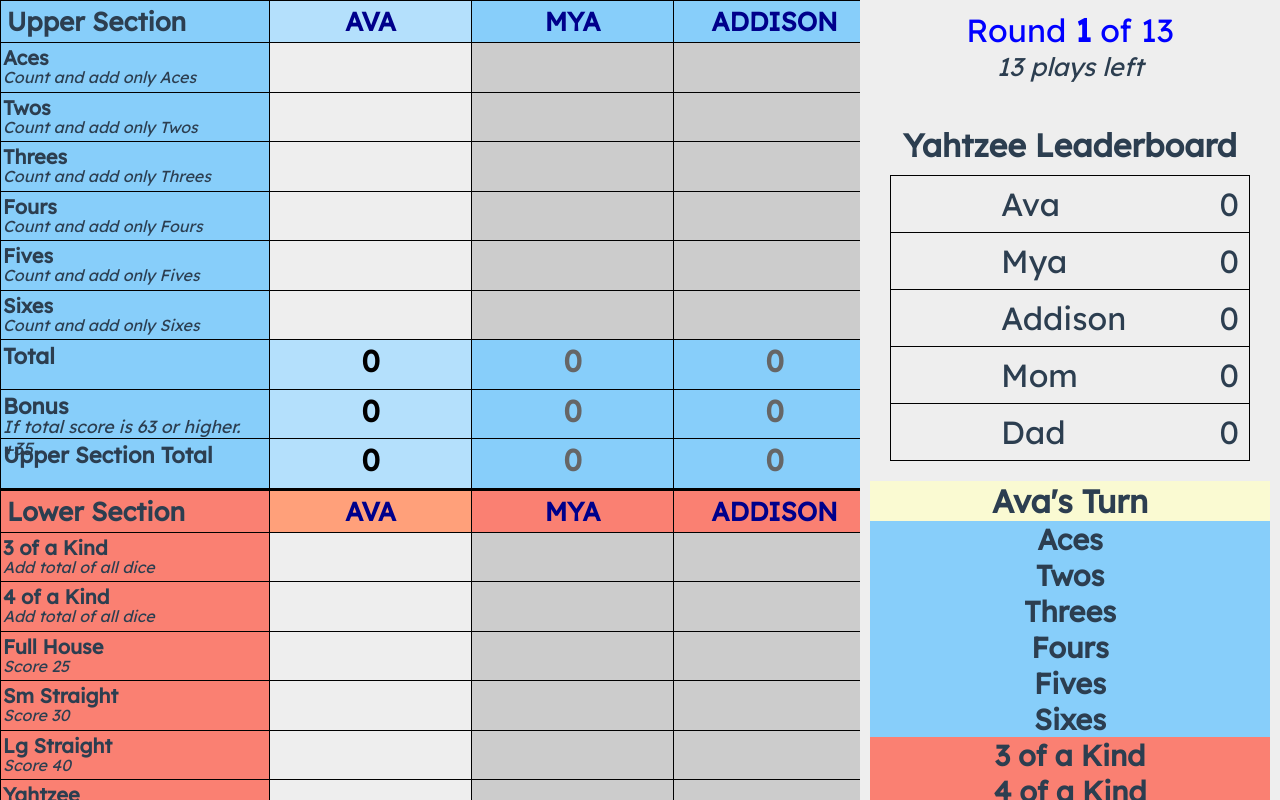
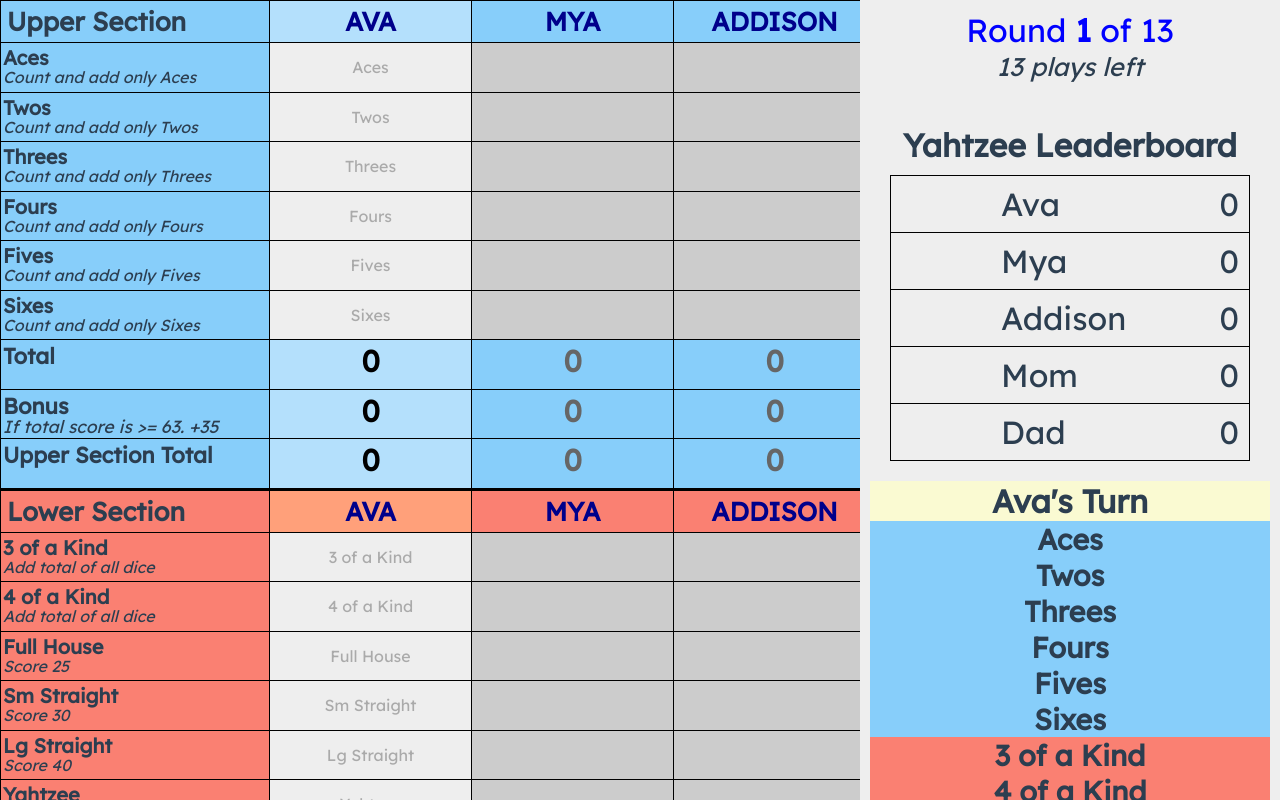
Before and after one commit to markschmidt42/yahtzee, a Vue app: page / in a window 1280 px wide. Shown: the top 800 px of the page. Built offline with nearby package versions, Linux system fonts and the light colour scheme; what vue-js-modal would draw is missing.

Commit message:
a few bug fixes and changes after the first real game

```diff
--- a/src/components/Board.vue
+++ b/src/components/Board.vue
@@ -39,7 +39,7 @@
     <div v-if="this.mode != 'add-players'" class="scorebaord">
       <div v-if="this.mode == 'playing'">
         <div class="rounds">Round <strong>{{round}}</strong> of {{roundMax}}</div>
-        <div class="roundsLeft">{{1+roundMax-round}} plays left</div>
+        <div class="roundsLeft">{{1+roundMax-round}} play{{1+roundMax-round != 1 ? 's' : ''}} left</div>
       </div>
       <div v-else>
         <div class="rounds">GAME OVER</div>
@@ -115,19 +115,19 @@
           code: 'upper-section',
           showHeader: true,
           categories: [
-            { code: '1s', name: 'Aces', how: 'Count and add only Aces', type: 'upper', options: [1, 2, 3, 4, 5] },
-            { code: '2s', name: 'Twos', how: 'Count and add only Twos', type: 'upper', options: [2, 4, 6, 8, 10] },
-            { code: '3s', name: 'Threes', how: 'Count and add only Threes', type: 'upper', options: [3, 6, 9, 12, 15] },
-            { code: '4s', name: 'Fours', how: 'Count and add only Fours', type: 'upper', options: [4, 8, 12, 16, 20] },
-            { code: '5s', name: 'Fives', how: 'Count and add only Fives', type: 'upper', options: [5, 10, 15, 20, 25] },
-            { code: '6s', name: 'Sixes', how: 'Count and add only Sixes', type: 'upper', options: [6, 12, 18, 24, 30] },
+            { code: '1s', name: 'Aces', how: 'Count and add only Aces', type: 'upper', options: [1, 2, 3, 4] },
+            { code: '2s', name: 'Twos', how: 'Count and add only Twos', type: 'upper', options: [2, 4, 6, 8] },
+            { code: '3s', name: 'Threes', how: 'Count and add only Threes', type: 'upper', options: [3, 6, 9, 12] },
+            { code: '4s', name: 'Fours', how: 'Count and add only Fours', type: 'upper', options: [4, 8, 12, 16] },
+            { code: '5s', name: 'Fives', how: 'Count and add only Fives', type: 'upper', options: [5, 10, 15, 20] },
+            { code: '6s', name: 'Sixes', how: 'Count and add only Sixes', type: 'upper', options: [6, 12, 18, 24] },
           ],
           totals: [
             { code: 'uts', name: 'Total', calc: ['1s', '2s', '3s', '4s', '5s', '6s'] },
             {
               code: 'bonus',
               name: 'Bonus',
-              how: 'If total score is 63 or higher. +35',
+              how: 'If total score is >= 63. +35',
               calc: 'upper-bonus',
             },
             { code: 'ugt', name: 'Upper Section Total', calc: ['uts', 'bonus'] },
@@ -149,7 +149,7 @@
           ],
           totals: [
             { code: 'flts', name: 'Lower Section Total', calc: ['3oak', '4oak', 'fh', 'smst', 'lgst', 'yhtz', 'chnc', 'yb'] },
-            { code: 'futs', name: 'Upper Section Total', calc: ['uts'] },
+            { code: 'futs', name: 'Upper Section Total', calc: ['ugt'] },
           ],
         },
         {
@@ -261,6 +261,7 @@
       }
     },
     nextRound: function nextRound() {
+      this.updatePositions();
       this.round += 1;
       if (this.round > this.roundMax) {
         this.endGame();
@@ -305,8 +306,9 @@
       this.players[pix].scores[score.categoryCode] = score.value;
       this.updatePlayerTotals(pix);
 
-      // if it is the end of the round
-      this.updatePositions();
+      if (this.round > 1) {
+        this.updatePositions();
+      }
 
       if (!score.isOutOfOrderEntry && score.value != null) {
         // next player
@@ -331,7 +333,7 @@
     this.startGame();
 
     EventBus.$on('modal-value-set', (score) => {
-      console.log('modal-value-set: score', score);
+      // console.log('modal-value-set: score', score);
       this.updateScore(score);
       // playerIndex: this.playerIndex,
       // categoryCode: this.category.code,
--- a/src/components/ScoreInput.vue
+++ b/src/components/ScoreInput.vue
@@ -9,7 +9,7 @@
     @click="handleOnClick()"
     @dblclick="handleOnDblClick()"
     >
-      {{value}}
+      {{value == null && this.player.isCurrent ? category.name : value}}
   </div>
 </template>
 
@@ -80,6 +80,7 @@
         const arr5thru29 = Array.from(Array(30 - 5), (_, x) => x + 5);
         ops = [...ops, ...arr5thru29];
       }
+      ops = ops.reverse();
       ops.push(0);
       // console.log(ops);
       return ops;
@@ -123,6 +124,12 @@
       background-color: unset;
     }
 
+    .current .needs {
+      color: #aaa;
+      font-size:.8em;
+      padding: 12px 0;
+    }
+
     .current .needs.active {
       cursor: pointer;
       background: yellow;
--- a/src/components/ScoreModal.vue
+++ b/src/components/ScoreModal.vue
@@ -3,7 +3,7 @@
     <h4>Please enter the <strong>{{category.name}}</strong><br/>score for <strong>{{player.name}}</strong></h4>
 
     <div class="options">
-      <div :class="{full: option === 0 || options.length <= 2}" v-for="option in options" v-bind:key="option" @click="handleClick(option)">
+      <div :class="{full: option === 0 || options.length <= 2, upper: options.length == 5}" v-for="option in options" v-bind:key="option" @click="handleClick(option)">
         <div class="option">{{option}}</div>
       </div>
       <div class="full" v-if="value !== null" @click="handleClick(null)">
@@ -111,4 +111,8 @@
   display: flex;
 }
 
+.upper .option {
+  min-width: 107px;
+}
+
 </style>
```
Also changed, not shown: 7 other files (tests, documents, lock files or other folders).
